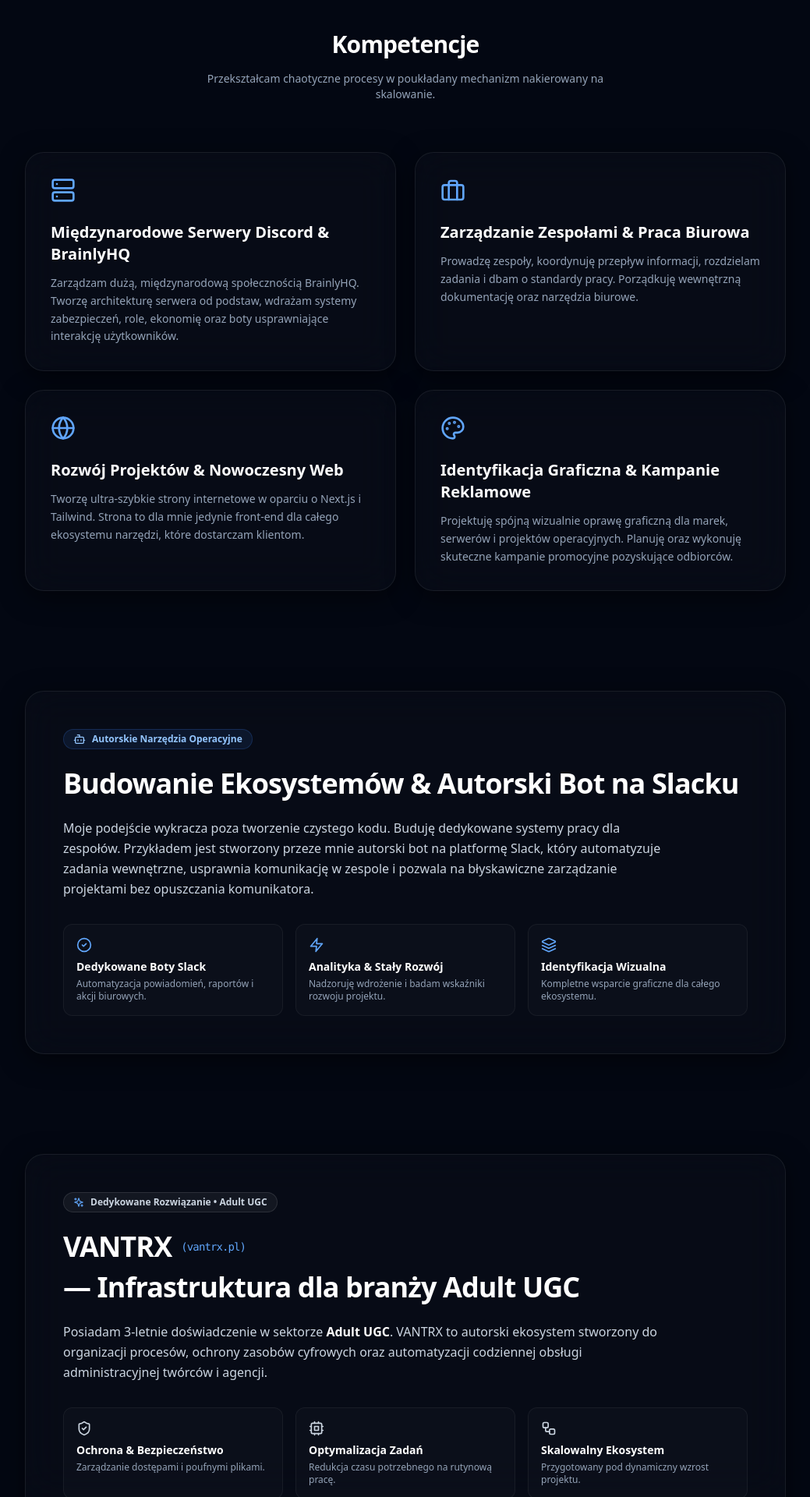
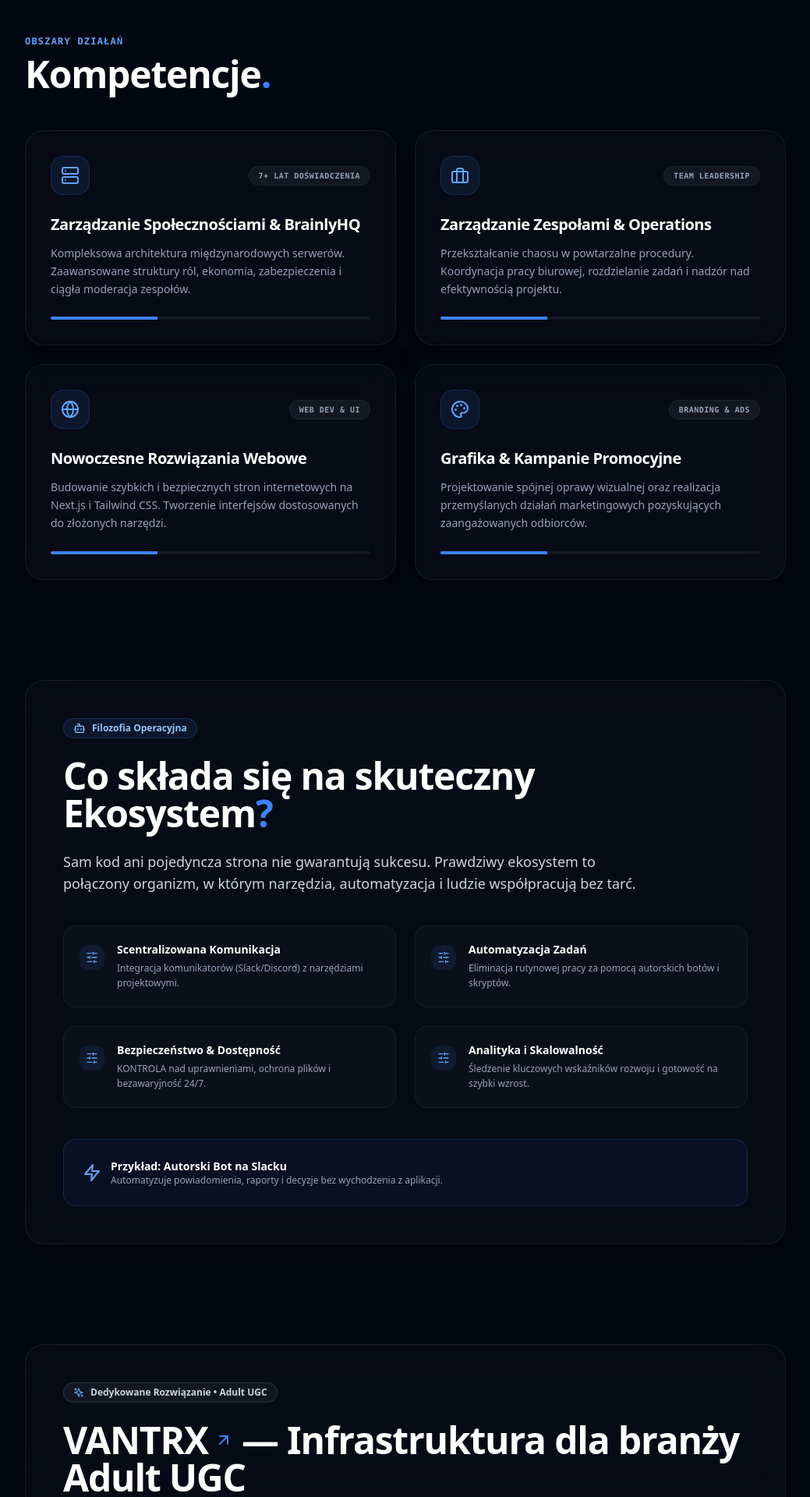
Before and after one commit to Ksperix/ksperix.dev, a Next.js app: page / in a window 1280 px wide. Shown: the part 1504-3424 px from the top of the page at 78% size, without its empty margins (120-1159 px from the left). Built offline with nearby package versions, Linux system fonts and the light colour scheme.

Commit message:
Update page.js

```diff
--- a/src/app/page.js
+++ b/src/app/page.js
@@ -24,15 +24,18 @@ import {
   Wrench,
   UserCheck,
   Send,
-  Loader2
+  Loader2,
+  ArrowUpRight,
+  SlidersHorizontal,
+  Lock,
+  BarChart3
 } from 'lucide-react';
 
 export default function Home() {
   const [activeSection, setActiveSection] = useState('hero');
   const [formData, setFormData] = useState({ name: '', email: '', subject: '', message: '' });
-  const [status, setStatus] = useState('idle'); // 'idle' | 'loading' | 'success' | 'error'
+  const [status, setStatus] = useState('idle');
 
-  // Wskazywanie aktywnej sekcji dla paska nawigacji
   useEffect(() => {
     const handleScroll = () => {
       const sections = ['hero', 'about', 'services', 'ecosystems', 'vantrx', 'contact'];
@@ -55,19 +58,12 @@ export default function Home() {
     return () => window.removeEventListener('scroll', handleScroll);
   }, []);
 
-  // Obsługa formularza (Gotowa pod Google Apps Script)
   const handleSubmit = async (e) => {
     e.preventDefault();
     setStatus('loading');
 
     try {
-      // TUTAJ PODPINAMY GOOGLE APPS SCRIPT WEB APP URL
-      // const response = await fetch('TWOJ_GOOGLE_APPS_SCRIPT_URL', {
-      //   method: 'POST',
-      //   body: JSON.stringify(formData)
-      // });
-
-      // Symulacja udanej wysyłki:
+      // Dedykowane miejsce na podpięcie Google Apps Script URL
       await new Promise((resolve) => setTimeout(resolve, 1200));
       setStatus('success');
       setFormData({ name: '', email: '', subject: '', message: '' });
@@ -92,6 +88,40 @@ export default function Home() {
     { name: 'Vercel Platform', icon: Zap, color: 'text-slate-200' },
     { name: 'UI / Visual Design', icon: Palette, color: 'text-purple-400' },
     { name: 'Workflow Tools', icon: Wrench, color: 'text-pink-400' },
+  ];
+
+  const competencies = [
+    {
+      title: "Zarządzanie Społecznościami & BrainlyHQ",
+      desc: "Kompleksowa architektura międzynarodowych serwerów. Zaawansowane struktury ról, ekonomia, zabezpieczenia i ciągła moderacja zespołów.",
+      icon: Server,
+      tag: "7+ Lat Doświadczenia"
+    },
+    {
+      title: "Zarządzanie Zespołami & Operations",
+      desc: "Przekształcanie chaosu w powtarzalne procedury. Koordynacja pracy biurowej, rozdzielanie zadań i nadzór nad efektywnością projektu.",
+      icon: Briefcase,
+      tag: "Team Leadership"
+    },
+    {
+      title: "Nowoczesne Rozwiązania Webowe",
+      desc: "Budowanie szybkich i bezpiecznych stron internetowych na Next.js i Tailwind CSS. Tworzenie interfejsów dostosowanych do złożonych narzędzi.",
+      icon: Globe,
+      tag: "Web Dev & UI"
+    },
+    {
+      title: "Grafika & Kampanie Promocyjne",
+      desc: "Projektowanie spójnej oprawy wizualnej oraz realizacja przemyślanych działań marketingowych pozyskujących zaangażowanych odbiorców.",
+      icon: Palette,
+      tag: "Branding & Ads"
+    }
+  ];
+
+  const ecosystemPillars = [
+    { title: "Scentralizowana Komunikacja", text: "Integracja komunikatorów (Slack/Discord) z narzędziami projektowymi." },
+    { title: "Automatyzacja Zadań", text: "Eliminacja rutynowej pracy za pomocą autorskich botów i skryptów." },
+    { title: "Bezpieczeństwo & Dostępność", text: "KONTROLA nad uprawnieniami, ochrona plików i bezawaryjność 24/7." },
+    { title: "Analityka i Skalowalność", text: "Śledzenie kluczowych wskaźników rozwoju i gotowość na szybki wzrost." }
   ];
 
   return (
@@ -202,9 +232,6 @@ export default function Home() {
                 O mnie<span className="text-blue-500">.</span>
               </h2>
             </div>
-            <div className="text-xs text-slate-400 font-mono bg-white/5 px-4 py-2 rounded-xl border border-white/5 self-start sm:self-auto">
-              ksperix.dev // Ops & Tech Architect
-            </div>
           </div>
 
           <div className="grid lg:grid-cols-12 gap-10 items-center">
@@ -216,7 +243,7 @@ export default function Home() {
                 Tworzę autorskie narzędzia (w tym zaawansowane boty na platformę Slack i Discord), przygotowuję spójną identyfikację graficzną, prowadzę wsparcie biurowe oraz organizuję skuteczne kampanie reklamowe.
               </p>
               <p className="text-slate-400 text-sm border-l-2 border-blue-500/40 pl-4 py-1">
-                Wspieram również sektor <strong className="text-slate-200">Adult UGC</strong> (3-letnie doświadczenie), dostarczając dedykowaną infrastrukturę i ekosystemy zarządzania, takie jak <span className="text-blue-400 font-semibold">VANTRX</span> (vantrx.pl).
+                Wspieram również sektor <strong className="text-slate-200">Adult UGC</strong> (3-letnie doświadczenie), dostarczając dedykowaną infrastrukturę i ekosystemy zarządzania, takie jak <a href="https://vantrx.pl" target="_blank" rel="noopener noreferrer" className="text-blue-400 font-semibold hover:underline inline-flex items-center gap-0.5">VANTRX <ArrowUpRight className="w-3 h-3" /></a>.
               </p>
             </div>
 
@@ -244,72 +271,56 @@ export default function Home() {
         </motion.div>
       </section>
 
-      {/* 4. SERVICES */}
+      {/* 4. SEKCJA KOMPETENCJE (KOMPLETNIE ZMODERNIZOWANA) */}
       <section id="services" className="my-32 px-6 max-w-5xl mx-auto">
-        <div className="text-center mb-16">
-          <h2 className="text-3xl font-extrabold mb-4 text-white tracking-tight">Kompetencje</h2>
-          <p className="text-slate-400 max-w-xl mx-auto text-sm">Przekształcam chaotyczne procesy w poukładany mechanizm nakierowany na skalowanie.</p>
+        <div className="mb-12">
+          <span className="text-xs font-mono uppercase tracking-widest text-blue-400 font-bold">Obszary Działań</span>
+          <h2 className="text-3xl sm:text-5xl font-black text-white tracking-tight mt-2">
+            Kompetencje<span className="text-blue-500">.</span>
+          </h2>
         </div>
 
         <div className="grid md:grid-cols-2 gap-6">
-          <motion.div
-            initial={{ opacity: 0, y: 20 }}
-            whileInView={{ opacity: 1, y: 0 }}
-            viewport={{ once: true }}
-            className="glass-card p-8 rounded-3xl border border-white/10"
-          >
-            <Server className="w-8 h-8 text-blue-400 mb-6" />
-            <h3 className="text-xl font-bold mb-3 text-white">Międzynarodowe Serwery Discord & BrainlyHQ</h3>
-            <p className="text-slate-400 text-sm leading-relaxed">
-              Zarządzam dużą, międzynarodową społecznością BrainlyHQ. Tworzę architekturę serwera od podstaw, wdrażam systemy zabezpieczeń, role, ekonomię oraz boty usprawniające interakcję użytkowników.
-            </p>
-          </motion.div>
+          {competencies.map((comp, i) => {
+            const CompIcon = comp.icon;
+            return (
+              <motion.div
+                key={i}
+                initial={{ opacity: 0, y: 25 }}
+                whileInView={{ opacity: 1, y: 0 }}
+                viewport={{ once: true }}
+                transition={{ duration: 0.5, delay: i * 0.1 }}
+                className="glass-card p-8 rounded-3xl border border-white/10 hover:border-blue-500/30 transition-all flex flex-col justify-between group relative overflow-hidden"
+              >
+                <div>
+                  <div className="flex items-center justify-between mb-6">
+                    <div className="p-3 rounded-2xl bg-blue-500/10 text-blue-400 border border-blue-500/20 group-hover:scale-110 transition-transform">
+                      <CompIcon className="w-6 h-6" />
+                    </div>
+                    <span className="text-[10px] font-mono font-semibold uppercase tracking-wider px-3 py-1 rounded-full bg-white/5 text-slate-400 border border-white/5">
+                      {comp.tag}
+                    </span>
+                  </div>
 
-          <motion.div
-            initial={{ opacity: 0, y: 20 }}
-            whileInView={{ opacity: 1, y: 0 }}
-            viewport={{ once: true }}
-            transition={{ delay: 0.1 }}
-            className="glass-card p-8 rounded-3xl border border-white/10"
-          >
-            <Briefcase className="w-8 h-8 text-blue-400 mb-6" />
-            <h3 className="text-xl font-bold mb-3 text-white">Zarządzanie Zespołami & Praca Biurowa</h3>
-            <p className="text-slate-400 text-sm leading-relaxed">
-              Prowadzę zespoły, koordynuję przepływ informacji, rozdzielam zadania i dbam o standardy pracy. Porządkuję wewnętrzną dokumentację oraz narzędzia biurowe.
-            </p>
-          </motion.div>
+                  <h3 className="text-xl font-bold text-white mb-3 tracking-tight group-hover:text-blue-300 transition-colors">
+                    {comp.title}
+                  </h3>
 
-          <motion.div
-            initial={{ opacity: 0, y: 20 }}
-            whileInView={{ opacity: 1, y: 0 }}
-            viewport={{ once: true }}
-            transition={{ delay: 0.2 }}
-            className="glass-card p-8 rounded-3xl border border-white/10"
-          >
-            <Globe className="w-8 h-8 text-blue-400 mb-6" />
-            <h3 className="text-xl font-bold mb-3 text-white">Rozwój Projektów & Nowoczesny Web</h3>
-            <p className="text-slate-400 text-sm leading-relaxed">
-              Tworzę ultra-szybkie strony internetowe w oparciu o Next.js i Tailwind. Strona to dla mnie jedynie front-end dla całego ekosystemu narzędzi, które dostarczam klientom.
-            </p>
-          </motion.div>
+                  <p className="text-slate-400 text-sm leading-relaxed font-light mb-6">
+                    {comp.desc}
+                  </p>
+                </div>
 
-          <motion.div
-            initial={{ opacity: 0, y: 20 }}
-            whileInView={{ opacity: 1, y: 0 }}
-            viewport={{ once: true }}
-            transition={{ delay: 0.3 }}
-            className="glass-card p-8 rounded-3xl border border-white/10"
-          >
-            <Palette className="w-8 h-8 text-blue-400 mb-6" />
-            <h3 className="text-xl font-bold mb-3 text-white">Identyfikacja Graficzna & Kampanie Reklamowe</h3>
-            <p className="text-slate-400 text-sm leading-relaxed">
-              Projektuję spójną wizualnie oprawę graficzną dla marek, serwerów i projektów operacyjnych. Planuję oraz wykonuję skuteczne kampanie promocyjne pozyskujące odbiorców.
-            </p>
-          </motion.div>
+                <div className="w-full bg-white/5 h-1 rounded-full overflow-hidden">
+                  <div className="bg-blue-500 h-full w-1/3 group-hover:w-full transition-all duration-500" />
+                </div>
+              </motion.div>
+            );
+          })}
         </div>
       </section>
 
-      {/* 5. ECOSYSTEMS */}
+      {/* 5. ECOSYSTEMS (ROZBUDOWANE O DEFINICJĘ I DEDYROWANĄ LISTĘ FILARÓW) */}
       <section id="ecosystems" className="my-32 px-6 max-w-5xl mx-auto">
         <motion.div
           initial={{ opacity: 0, y: 30 }}
@@ -318,38 +329,44 @@ export default function Home() {
           className="glass-card p-8 md:p-12 rounded-3xl border border-blue-500/20 relative overflow-hidden"
         >
           <div className="inline-flex items-center gap-2 px-3 py-1 rounded-full bg-blue-500/10 text-blue-300 text-xs font-semibold mb-6 border border-blue-500/20">
-            <Bot className="w-4 h-4" /> Autorskie Narzędzia Operacyjne
+            <Bot className="w-4 h-4" /> Filozofia Operacyjna
           </div>
 
-          <h2 className="text-3xl md:text-4xl font-extrabold mb-6 text-white tracking-tight">
-            Budowanie Ekosystemów & Autorski Bot na Slacku
+          <h2 className="text-3xl md:text-5xl font-extrabold mb-6 text-white tracking-tight">
+            Co składa się na skuteczny Ekosystem<span className="text-blue-500">?</span>
           </h2>
 
-          <p className="text-slate-300 text-base leading-relaxed mb-8 max-w-3xl">
-            Moje podejście wykracza poza tworzenie czystego kodu. Buduję dedykowane systemy pracy dla zespołów. Przykładem jest stworzony przeze mnie autorski bot na platformę Slack, który automatyzuje zadania wewnętrzne, usprawnia komunikację w zespole i pozwala na błyskawiczne zarządzanie projektami bez opuszczania komunikatora.
+          <p className="text-slate-300 text-base sm:text-lg leading-relaxed mb-10 max-w-3xl font-light">
+            Sam kod ani pojedyncza strona nie gwarantują sukcesu. Prawdziwy ekosystem to połączony organizm, w którym narzędzia, automatyzacja i ludzie współpracują bez tarć.
           </p>
 
-          <div className="grid sm:grid-cols-3 gap-4">
-            <div className="p-4 rounded-xl bg-white/[0.02] border border-white/5">
-              <CheckCircle2 className="w-5 h-5 text-blue-400 mb-2" />
-              <h3 className="font-semibold text-sm text-white">Dedykowane Boty Slack</h3>
-              <p className="text-xs text-slate-400 mt-1">Automatyzacja powiadomień, raportów i akcji biurowych.</p>
-            </div>
-            <div className="p-4 rounded-xl bg-white/[0.02] border border-white/5">
-              <Zap className="w-5 h-5 text-blue-400 mb-2" />
-              <h3 className="font-semibold text-sm text-white">Analityka & Stały Rozwój</h3>
-              <p className="text-xs text-slate-400 mt-1">Nadzoruję wdrożenie i badam wskaźniki rozwoju projektu.</p>
-            </div>
-            <div className="p-4 rounded-xl bg-white/[0.02] border border-white/5">
-              <Layers className="w-5 h-5 text-blue-400 mb-2" />
-              <h3 className="font-semibold text-sm text-white">Identyfikacja Wizualna</h3>
-              <p className="text-xs text-slate-400 mt-1">Kompletne wsparcie graficzne dla całego ekosystemu.</p>
+          <div className="grid sm:grid-cols-2 gap-6 mb-10">
+            {ecosystemPillars.map((pillar, idx) => (
+              <div key={idx} className="p-5 rounded-2xl bg-white/[0.02] border border-white/5 hover:border-white/10 transition-all flex items-start gap-4">
+                <div className="p-2 rounded-xl bg-blue-500/10 text-blue-400 mt-1">
+                  <SlidersHorizontal className="w-4 h-4" />
+                </div>
+                <div>
+                  <h3 className="font-semibold text-sm text-white mb-1">{pillar.title}</h3>
+                  <p className="text-xs text-slate-400 leading-relaxed">{pillar.text}</p>
+                </div>
+              </div>
+            ))}
+          </div>
+
+          <div className="p-6 rounded-2xl bg-blue-950/20 border border-blue-500/20 flex flex-col md:flex-row items-center justify-between gap-4">
+            <div className="flex items-center gap-3">
+              <Zap className="w-6 h-6 text-blue-400" />
+              <div>
+                <h4 className="text-sm font-bold text-white">Przykład: Autorski Bot na Slacku</h4>
+                <p className="text-xs text-slate-400">Automatyzuje powiadomienia, raporty i decyzje bez wychodzenia z aplikacji.</p>
+              </div>
             </div>
           </div>
         </motion.div>
       </section>
 
-      {/* 6. FEATURED PROJECT: VANTRX (POPRAWIONO POGRUBIENIE TEXTU ADULT UGC I ADRES) */}
+      {/* 6. FEATURED PROJECT: VANTRX (PROSTO I BEZ 'VANTRX.PL' JAKO BLOCZKA) */}
       <section id="vantrx" className="my-32 px-6 max-w-5xl mx-auto">
         <motion.div
           initial={{ opacity: 0, y: 30 }}
@@ -361,27 +378,29 @@ export default function Home() {
             <Sparkles className="w-3.5 h-3.5 text-blue-400" /> Dedykowane Rozwiązanie • Adult UGC
           </div>
 
-          <h2 className="text-3xl md:text-4xl font-extrabold mb-6 text-white tracking-tight flex flex-wrap items-center gap-3">
-            VANTRX <a href="https://vantrx.pl" target="_blank" rel="noopener noreferrer" className="text-sm font-mono font-normal text-blue-400 hover:underline">(vantrx.pl)</a> — Infrastruktura dla branży Adult UGC
+          <h2 className="text-3xl md:text-5xl font-extrabold mb-6 text-white tracking-tight">
+            <a href="https://vantrx.pl" target="_blank" rel="noopener noreferrer" className="hover:text-blue-400 transition-colors inline-flex items-center gap-2">
+              VANTRX <ArrowUpRight className="w-6 h-6 text-blue-500" />
+            </a> — Infrastruktura dla branży Adult UGC
           </h2>
 
-          <p className="text-slate-300 text-base leading-relaxed mb-8 max-w-3xl">
+          <p className="text-slate-300 text-base leading-relaxed mb-8 max-w-3xl font-light">
             Posiadam 3-letnie doświadczenie w sektorze <strong className="text-white font-semibold">Adult UGC</strong>. VANTRX to autorski ekosystem stworzony do organizacji procesów, ochrony zasobów cyfrowych oraz automatyzacji codziennej obsługi administracyjnej twórców i agencji.
           </p>
 
           <div className="grid sm:grid-cols-3 gap-4">
-            <div className="p-4 rounded-xl bg-white/[0.02] border border-white/5">
-              <ShieldCheck className="w-5 h-5 text-slate-300 mb-2" />
+            <div className="p-5 rounded-2xl bg-white/[0.02] border border-white/5">
+              <ShieldCheck className="w-5 h-5 text-blue-400 mb-2" />
               <h3 className="font-semibold text-sm text-white">Ochrona & Bezpieczeństwo</h3>
               <p className="text-xs text-slate-400 mt-1">Zarządzanie dostępami i poufnymi plikami.</p>
             </div>
-            <div className="p-4 rounded-xl bg-white/[0.02] border border-white/5">
-              <Cpu className="w-5 h-5 text-slate-300 mb-2" />
+            <div className="p-5 rounded-2xl bg-white/[0.02] border border-white/5">
+              <Cpu className="w-5 h-5 text-blue-400 mb-2" />
               <h3 className="font-semibold text-sm text-white">Optymalizacja Zadań</h3>
               <p className="text-xs text-slate-400 mt-1">Redukcja czasu potrzebnego na rutynową pracę.</p>
             </div>
-            <div className="p-4 rounded-xl bg-white/[0.02] border border-white/5">
-              <Workflow className="w-5 h-5 text-slate-300 mb-2" />
+            <div className="p-5 rounded-2xl bg-white/[0.02] border border-white/5">
+              <Workflow className="w-5 h-5 text-blue-400 mb-2" />
               <h3 className="font-semibold text-sm text-white">Skalowalny Ekosystem</h3>
               <p className="text-xs text-slate-400 mt-1">Przygotowany pod dynamiczny wzrost projektu.</p>
             </div>
@@ -389,7 +408,7 @@ export default function Home() {
         </motion.div>
       </section>
 
-      {/* 7. FORMULARZ KONTAKTOWY (ZSYNCHRONIZOWANY SIZEM Z RESTĄ, GOTOWY POD GOOGLE APPS SCRIPT) */}
+      {/* 7. FORMULARZ KONTAKTOWY */}
       <section id="contact" className="my-32 px-6 max-w-5xl mx-auto">
         <motion.div
           initial={{ opacity: 0, scale: 0.95, y: 30 }}
```
